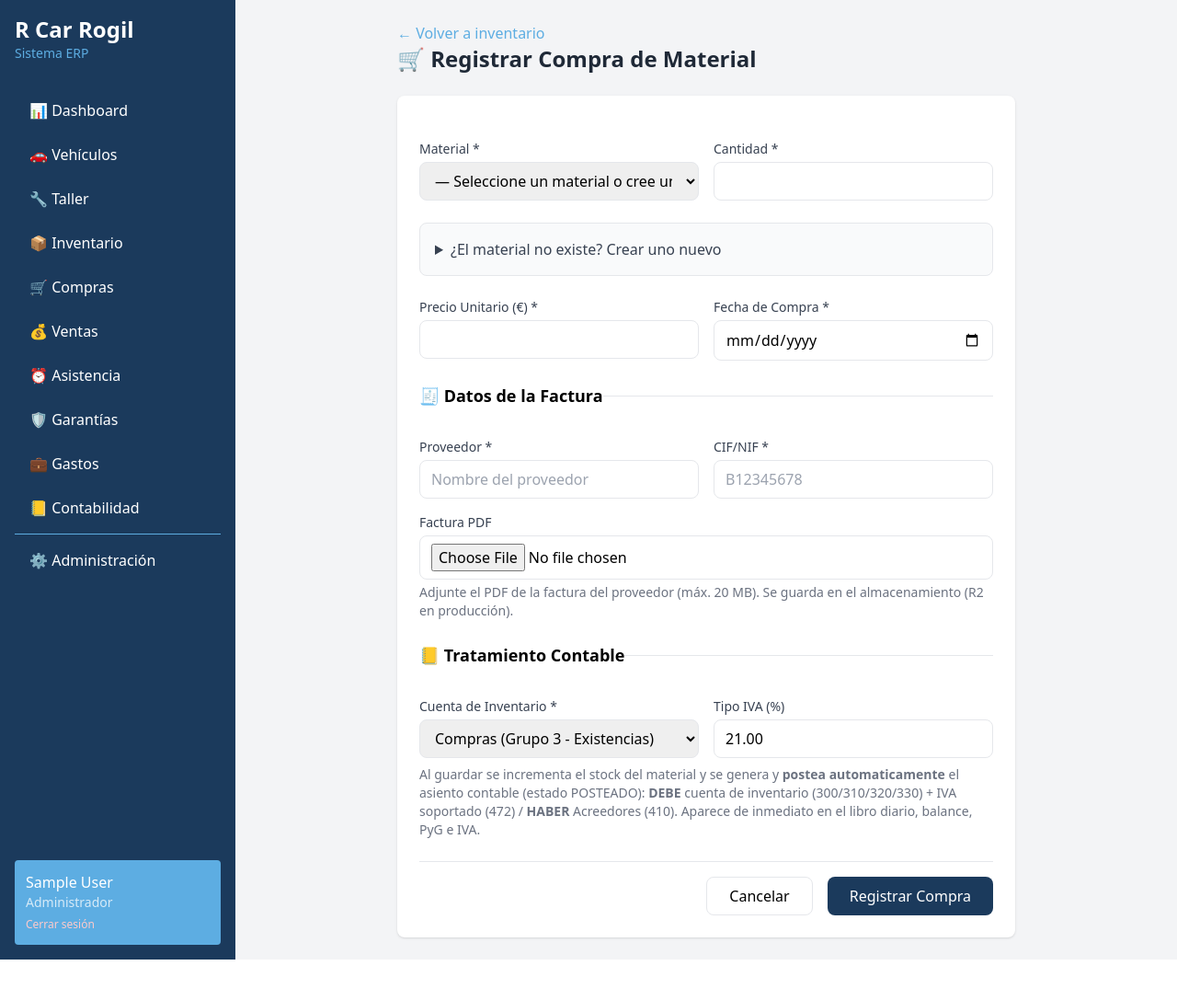
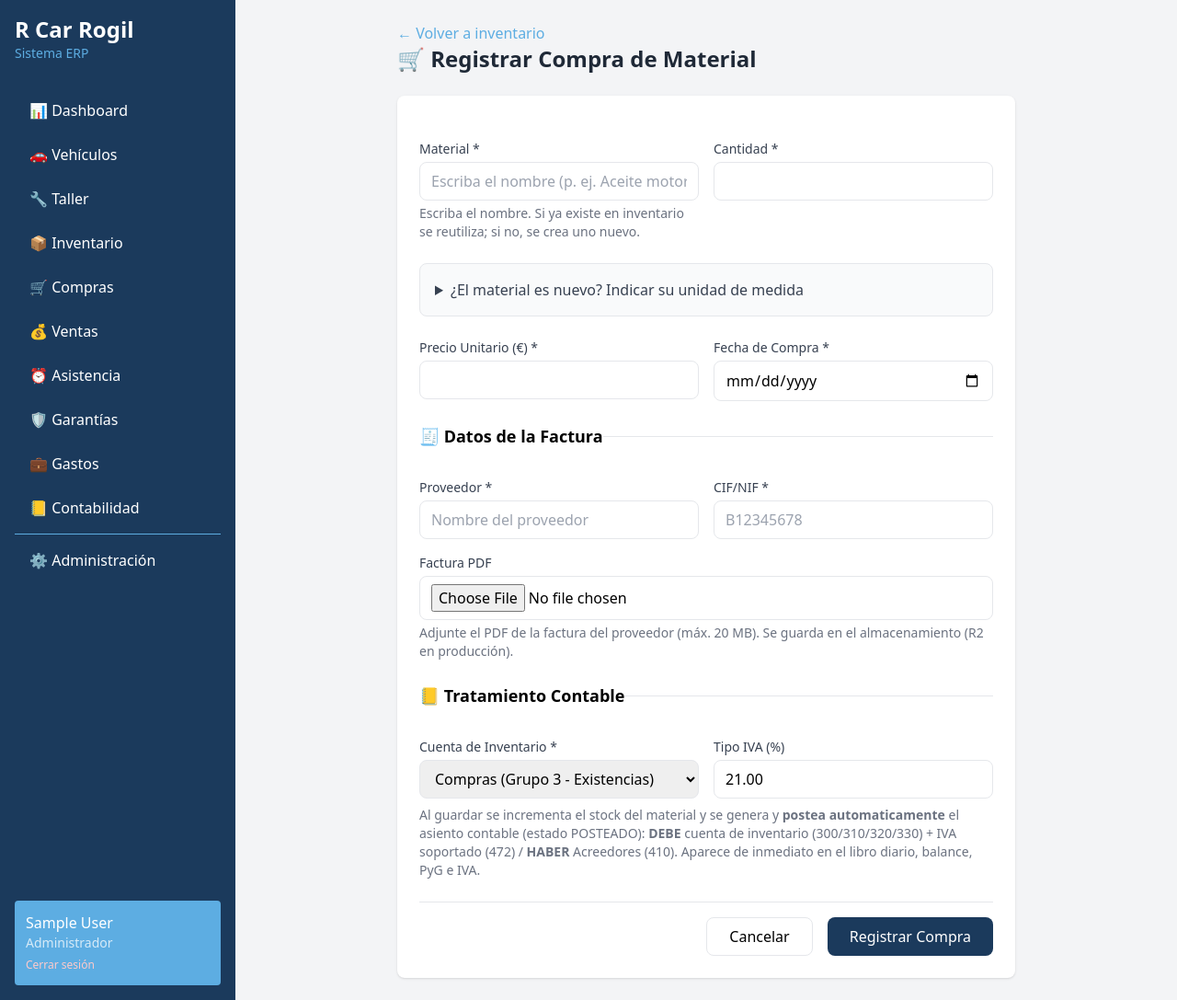
Before and after one commit to vipar4000/vcte5000, a Django app: page /erp/taller/materiales/comprar/ in a window 1280 px wide. Shown: the whole page at 92% size. Before the commit the page ends 1043 px from the top, so only its background shows below. Run offline with Django 4.2, Linux system fonts and the light colour scheme; the visitor is signed in with stand-in values (Sample User, id 1); data that the repository does not hold is empty; parts of the project's set-up code (start-up, migrations or seed data) failed here and were passed over; some libraries are stand-ins or nearby versions.

Commit message:
feat(workshop): campo Material escribible en compra de material
El campo 'Material' del formulario de compra pasa de <select> a entrada
de texto libre. Al guardar se resuelve contra un Material existente
(match insensible a mayusculas/minusculas) o se crea uno nuevo,
manteniendo la FK y la integridad del inventario. La unidad es
opcional y solo aplica a materiales nuevos (default 'ud').

```diff
--- a/backend/apps/workshop/forms.py
+++ b/backend/apps/workshop/forms.py
@@ -160,55 +160,48 @@ MaterialUsadoFormSet = forms.inlineformset_factory(
 
 
 class CompraMaterialForm(forms.ModelForm):
-    """Formulario para registrar la compra de material de inventario."""
+    """Formulario para registrar la compra de material de inventario.
 
-    nombre_material_nuevo = forms.CharField(
-        required=False, max_length=100, label='Nombre del nuevo material',
+    El campo "Material" es de texto libre: al guardar se resuelve contra un
+    Material existente (match insensible a mayusculas/minusculas) o se crea
+    uno nuevo. Se mantiene la FK a Material y la integridad del inventario.
+    """
+
+    material_nombre = forms.CharField(
+        required=True, max_length=100, label='Material *',
         widget=forms.TextInput(attrs={
             'class': 'w-full px-3 py-2 border rounded-lg',
-            'placeholder': 'Ej: Filtro de aceite',
+            'placeholder': 'Escriba el nombre (p. ej. Aceite motor 5W30)',
+            'autocomplete': 'off',
         }),
     )
     unidad_material_nuevo = forms.CharField(
-        required=False, max_length=20, label='Unidad de medida',
+        required=False, max_length=20,
+        label='Unidad de medida (solo si es material nuevo)',
         widget=forms.TextInput(attrs={
             'class': 'w-full px-3 py-2 border rounded-lg',
             'placeholder': 'Ej: ud, L, kg',
         }),
     )
 
-    def __init__(self, *args, **kwargs):
-        super().__init__(*args, **kwargs)
-        self.fields['material'].required = False
-        self.fields['material'].empty_label = (
-            '— Seleccione un material o cree uno nuevo —'
-        )
-
     def clean(self):
         cleaned_data = super().clean()
-        material = cleaned_data.get('material')
-        nombre_nuevo = cleaned_data.get('nombre_material_nuevo')
-        if material and nombre_nuevo:
+        nombre = (cleaned_data.get('material_nombre') or '').strip()
+        if not nombre:
             raise forms.ValidationError(
-                'Indique un material existente o cree uno nuevo, pero no ambos.'
+                'Indique el nombre del material.'
             )
-        if not material and not nombre_nuevo:
-            raise forms.ValidationError(
-                'Seleccione un material existente o indique el nombre de uno nuevo.'
-            )
+        cleaned_data['material_nombre'] = nombre
         return cleaned_data
 
     class Meta:
         model = CompraMaterial
         fields = [
-            'material', 'cantidad', 'precio_unitario',
+            'cantidad', 'precio_unitario',
             'fecha_compra', 'proveedor', 'cif_nif',
             'tipo_inventario', 'tipo_iva', 'documento_pdf',
         ]
         widgets = {
-            'material': forms.Select(attrs={
-                'class': 'w-full px-3 py-2 border rounded-lg',
-            }),
             'cantidad': forms.NumberInput(attrs={
                 'class': 'w-full px-3 py-2 border rounded-lg',
                 'step': '0.01', 'min': '0.01',
--- a/backend/apps/workshop/views_material.py
+++ b/backend/apps/workshop/views_material.py
@@ -120,19 +120,18 @@ def compra_material_create(request):
     if request.method == 'POST':
         form = CompraMaterialForm(request.POST, request.FILES)
         if form.is_valid():
-            nombre_nuevo = form.cleaned_data.get('nombre_material_nuevo')
-            unidad_nueva = form.cleaned_data.get('unidad_material_nuevo')
+            nombre = form.cleaned_data['material_nombre']
+            unidad = (form.cleaned_data.get('unidad_material_nuevo') or '').strip() or 'ud'
             with transaction.atomic():
-                if nombre_nuevo:
+                material = Material.objects.filter(nombre__iexact=nombre).first()
+                if material is None:
                     material = Material.objects.create(
-                        nombre=nombre_nuevo,
-                        unidad=unidad_nueva or 'ud',
+                        nombre=nombre,
+                        unidad=unidad,
                         precio_unitario=form.cleaned_data['precio_unitario'],
                     )
-                    compra = form.save(commit=False)
-                    compra.material = material
-                else:
-                    compra = form.save(commit=False)
+                compra = form.save(commit=False)
+                compra.material = material
                 compra.created_by = request.user
                 # El save() del modelo ya incrementa el stock del material
                 compra.save()
--- a/backend/templates/workshop/material_compra_form.html
+++ b/backend/templates/workshop/material_compra_form.html
@@ -31,7 +31,10 @@
         <div class="grid grid-cols-2 gap-4">
             <div>
                 <label class="block text-sm font-medium text-gray-700 mb-1">Material *</label>
-                {{ form.material }}
+                {{ form.material_nombre }}
+                <p class="text-sm text-gray-500 mt-1">
+                    Escriba el nombre. Si ya existe en inventario se reutiliza; si no, se crea uno nuevo.
+                </p>
             </div>
             <div>
                 <label class="block text-sm font-medium text-gray-700 mb-1">Cantidad *</label>
@@ -39,25 +42,19 @@
             </div>
         </div>
 
-        <!-- Crear material nuevo -->
+        <!-- Unidad solo para material nuevo -->
         <details class="border rounded-lg p-4 bg-gray-50">
             <summary class="cursor-pointer font-medium text-gray-700">
-                ¿El material no existe? Crear uno nuevo
+                ¿El material es nuevo? Indicar su unidad de medida
             </summary>
-            <div class="grid grid-cols-2 gap-4 mt-4">
-                <div>
-                    <label class="block text-sm font-medium text-gray-700 mb-1">Nombre del nuevo material</label>
-                    {{ form.nombre_material_nuevo }}
-                </div>
-                <div>
-                    <label class="block text-sm font-medium text-gray-700 mb-1">Unidad de medida</label>
-                    {{ form.unidad_material_nuevo }}
-                </div>
+            <div class="mt-4">
+                <label class="block text-sm font-medium text-gray-700 mb-1">Unidad de medida (solo si es material nuevo)</label>
+                {{ form.unidad_material_nuevo }}
+                <p class="text-sm text-gray-500 mt-2">
+                    Si el material ya existe en inventario, su unidad se respeta. Si es nuevo y deja esto en
+                    blanco, se usará <code>ud</code> por defecto.
+                </p>
             </div>
-            <p class="text-sm text-gray-500 mt-2">
-                Al guardar se dará de alta el material con stock 0 y se le asociará esta compra.
-                No rellene este bloque si ya seleccionó un material arriba.
-            </p>
         </details>
 
         <div class="grid grid-cols-2 gap-4">
```
